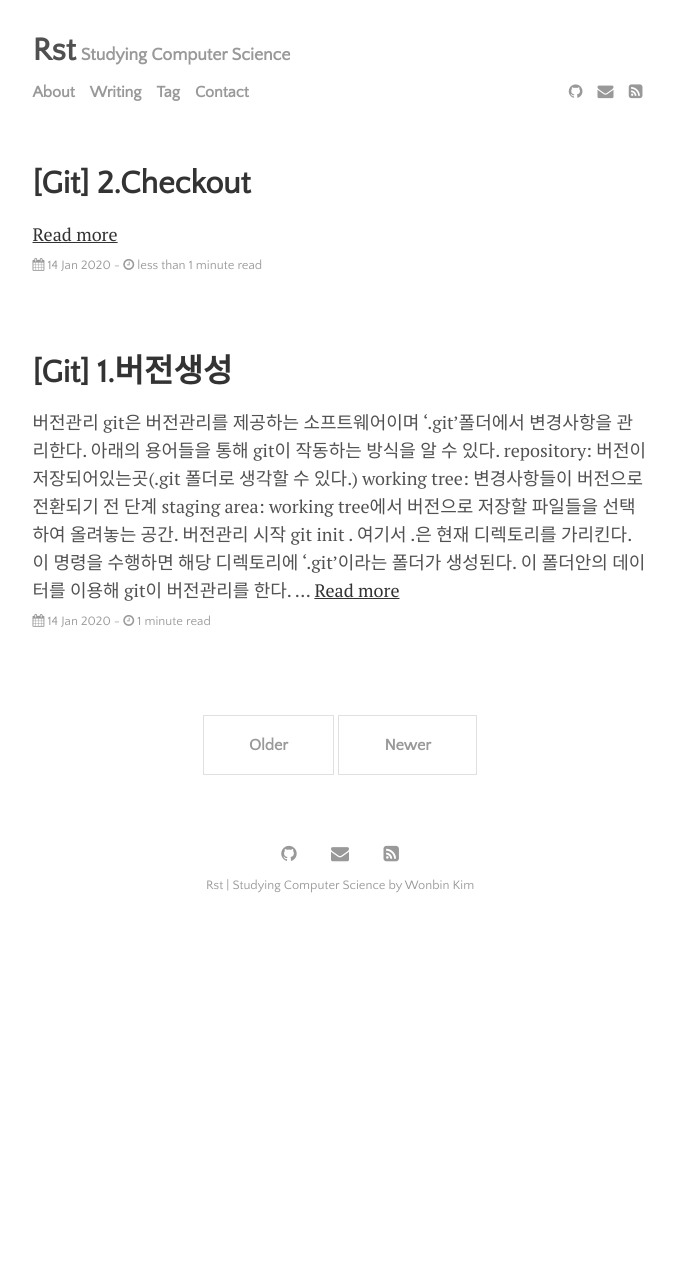
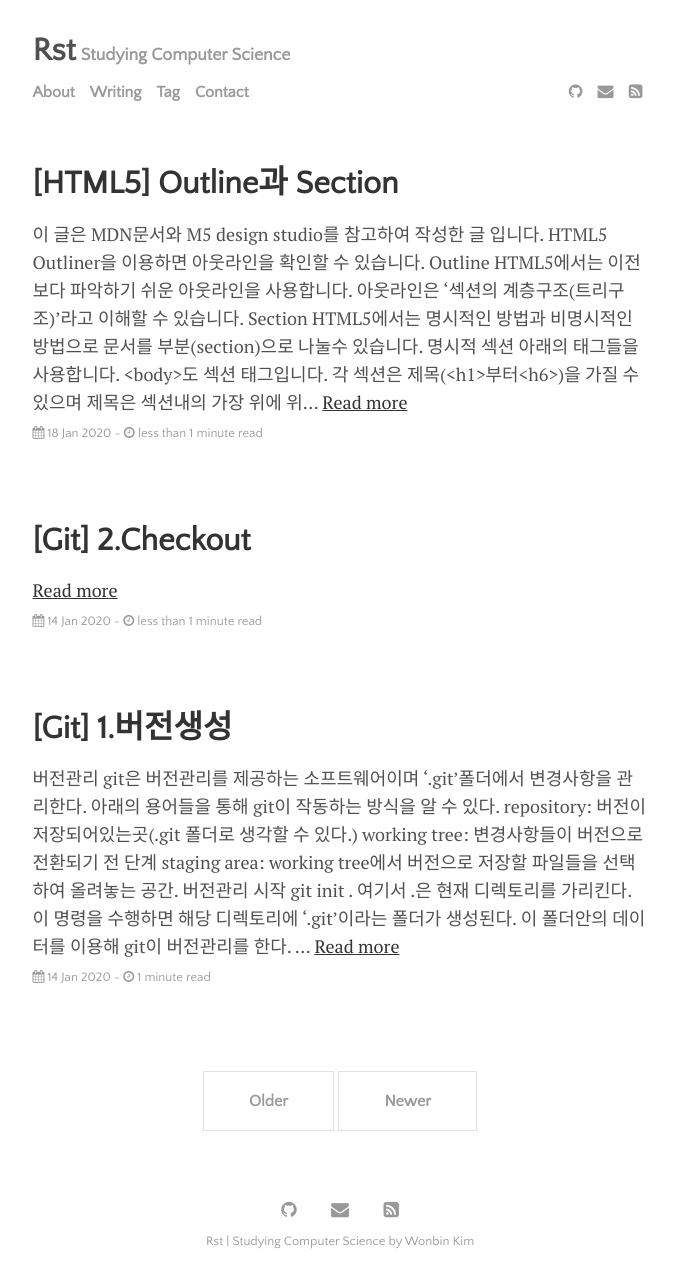
Before and after one commit to rst0070/rst0070.github.io, a Jekyll site: the page built from index.html, in a window 1280 px wide. Shown: the whole page, without its empty margins (300-975 px from the left). Built offline with Jekyll 4.4.1, drawn with Linux system fonts in a browser that asks for light colours; the list of posts is cut into pages by our own code; before the commit the page ends 931 px from its top, so only the background shows below that.

Commit message:
post update

````diff
--- a/_data/tags.csv
+++ b/_data/tags.csv
@@ -1,2 +1,4 @@
 tag,name
 git,Git
+html5,HTML5
+web,Web
--- /dev/null
+++ b/_posts/2020-01-18-html5-outlines-and-section.md
@@ -0,0 +1,44 @@
+---
+layout: post
+title: "[HTML5] Outline과 Section"
+tags: [html5,web]
+---
+ - 이 글은 [MDN문서](https://developer.mozilla.org/ko/docs/Web/HTML/HTML5_%EB%AC%B8%EC%84%9C%EC%9D%98_%EC%84%B9%EC%85%98%EA%B3%BC_%EC%9C%A4%EA%B3%BD)와 [M5 design studio](https://m5designstudio.com/2013/orlando-web-design/html5-for-beginners-2)를 참고하여 작성한 글 입니다.
+ - [HTML5 Outliner](https://gsnedders.html5.org/outliner/)을 이용하면 아웃라인을 확인할 수 있습니다.
+
+# Outline
+ HTML5에서는 이전보다 파악하기 쉬운 아웃라인을 사용합니다.
+아웃라인은 '섹션의 계층구조(트리구조)'라고 이해할 수 있습니다.
+
+# Section
+ HTML5에서는 명시적인 방법과 비명시적인 방법으로 문서를 부분(section)으로 나눌수 있습니다.
+
+## 명시적 섹션
+아래의 태그들을 사용합니다.
+![dd](https://m5designstudio.com/wp-content/uploads/2013/01/HTML5_website_structure.jpg)
+`<body>`도 섹션 태그입니다. 각 섹션은 제목(`<h1>`부터`<h6>`)을 가질 수 있으며 제목은 섹션내의 가장 위에 위치한 태그만 해당합니다. 그 외의 제목태그들은 뒤에서 설명할 비명시적인 섹션을 만들어냅니다.
+```html
+<body>
+    <h1>body</h1>
+    <section>
+        <h1>body-s</h1>
+        <section>
+            <h1>body-s-s</h1>
+        </section>
+    </section>
+    <section>
+        <h1>body-s-2</h1>
+    </section>
+</body>
+```
+위 코드는 아래의 아웃라인을 갖게됩니다.
+```
+1. body
+    1. body-s
+        1. body-s-s
+    2. body-s-2
+```
+이를 통해 섹션으로 계층구조가 나눠짐을 알 수 있습니다.
+하지만 `<aside>`,`<nav>`,`<header>`,`<footer>`태그는 웹문서의 주요 아웃라인에 속하지 않습니다. 즉, 이 태그들은 해당 html5 문서의 주요 맥락에서 벗어난 내용을 다루는 용도로 사용됩니다.
+## 비명시적 섹션
+제목 태그(`<h1>`부터 `<h6>`)는 자신이 속한 섹션의 첫번째 제목으로 정의되지 않았다면 비명시적(암묵적)으로 새로운 섹션으로 분류됩니다.
--- a/assets/css/main.css
+++ b/assets/css/main.css
@@ -21,9 +21,15 @@ body {
   font-family: "PT Serif", Georgia, "Times New Roman", serif;
   font-size: 18px;
   color: #515151;
+  /*background-color: dimgrey;*/
   line-height: 1.75rem;
 }
 
+/*
+.post-container{
+    background-color: aliceblue;
+}
+*/
 @media (max-width: 30em) {
   body {
     font-size: 14px;
````
Also changed, not shown: 10 other files.
